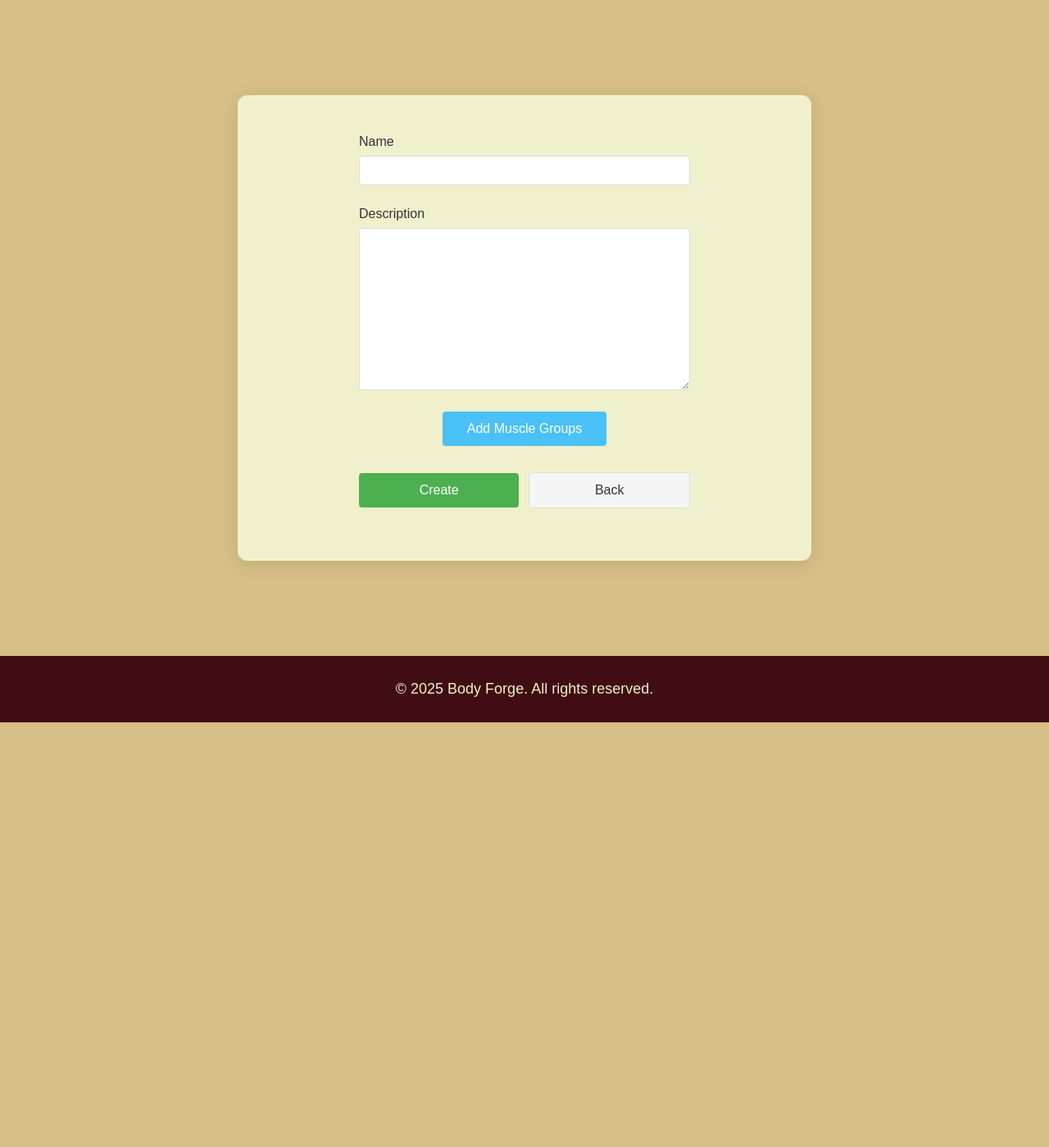
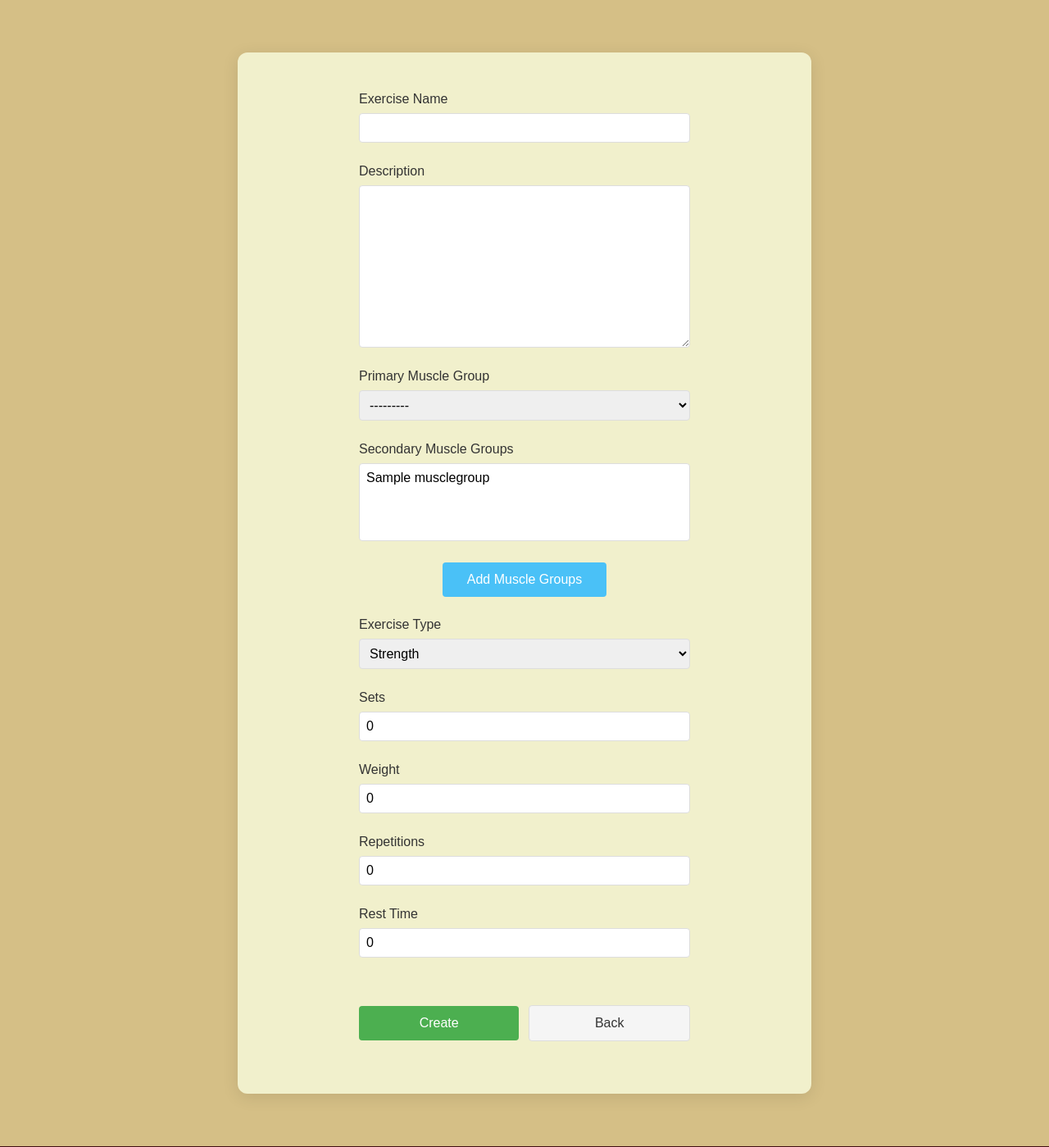
Before and after one commit to zlatin-r/body_forge, a Django app: page /exercises/create/ in a window 1280 px wide. Shown: the part 114-1513 px from the top of the page at 82% size. Before the commit the page ends 995 px from the top, so only its background shows below. Run offline with Django 5.2, Linux system fonts and the light colour scheme; a user stored in the database is signed in; tables that the repository leaves empty hold one stand-in row (values such as "Sample post"); grey boxes marked "Sample" are stand-in pictures.

Commit message:
changes added

```diff
--- a/static/css/exercises/exercise-create-page.css
+++ b/static/css/exercises/exercise-create-page.css
@@ -44,6 +44,7 @@
     width: 100%;
     max-width: 200px;
     align-self: center;
+    margin-bottom: 25px;
 }
 
 .new-muscle-group-btn:hover {
--- a/templates/exercises/exercise-create-page.html
+++ b/templates/exercises/exercise-create-page.html
@@ -9,15 +9,15 @@
             <form method="post" action="" class="exercise-create-form">
                 {% csrf_token %}
 
-                <!-- Custom Field: Name -->
+                <p class="error">{{ form.non_field_errors }}</p>
+
                 <div class="label-input">
-                    <label for="{{ form.name.id_for_label }}">Name</label>
+                    <label for="{{ form.name.id_for_label }}">Exercise Name</label>
                     {{ form.name }}
                     <p class="error">{{ form.name.errors }}</p>
                 </div>
                 <br>
 
-                <!-- Custom Field: Description (example) -->
                 <div class="label-input">
                     <label for="{{ form.description.id_for_label }}">Description</label>
                     {{ form.description }}
@@ -25,16 +25,57 @@
                 </div>
                 <br>
 
-                {#                {% for field in form %}#}
-                {#                    <p class="error">{{ field.errors }}</p>#}
-                {#                    <div class="label-input">#}
-                {#                        <label>{{ field.label }}</label>#}
-                {#                        {{ field }}#}
-                {#                    </div>#}
-                {#                    <br>#}
-                {#                {% endfor %}#}
+                <div class="label-input">
+                    <label for="{{ form.primary_muscle_group.id_for_label }}">Primary Muscle Group</label>
+                    {{ form.primary_muscle_group }}
+                    <p class="error">{{ form.primary_muscle_group.errors }}</p>
+                </div>
+                <br>
+
+                <div class="label-input">
+                    <label for="{{ form.secondary_muscle_groups.id_for_label }}">Secondary Muscle Groups</label>
+                    {{ form.secondary_muscle_groups }}
+                    <p class="error">{{ form.secondary_muscle_groups.errors }}</p>
+                </div>
+                <br>
 
                 <a href="{% url 'create-muscle-group' %}" class="new-muscle-group-btn">Add Muscle Groups</a>
+
+                <div class="label-input">
+                    <label for="{{ form.exercise_type.id_for_label }}">Exercise Type</label>
+                    {{ form.exercise_type }}
+                    <p class="error">{{ form.exercise_type.errors }}</p>
+                </div>
+                <br>
+
+                <div class="label-input">
+                    <label for="{{ form.sets.id_for_label }}">Sets</label>
+                    {{ form.sets }}
+                    <p class="error">{{ form.sets.errors }}</p>
+                </div>
+                <br>
+
+                <div class="label-input">
+                    <label for="{{ form.weight.id_for_label }}">Weight</label>
+                    {{ form.weight }}
+                    <p class="error">{{ form.weight.errors }}</p>
+                </div>
+                <br>
+
+                <div class="label-input">
+                    <label for="{{ form.repetitions.id_for_label }}">Repetitions</label>
+                    {{ form.repetitions }}
+                    <p class="error">{{ form.repetitions.errors }}</p>
+                </div>
+                <br>
+
+                <div class="label-input">
+                    <label for="{{ form.rest_time.id_for_label }}">Rest Time</label>
+                    {{ form.rest_time }}
+                    <p class="error">{{ form.rest_time.errors }}</p>
+                </div>
+                <br>
+
 
                 <div class="btn-box">
                     <button class="exercise-save-btn" type="submit">Create</button>
--- a/templates/muscle_groups/muscle-group-create-page.html
+++ b/templates/muscle_groups/muscle-group-create-page.html
@@ -17,10 +17,12 @@
                     </div>
                     <br>
                 {% endfor %}
+
                 <div class="btn-box">
                     <button class="muscle-group-save-btn" type="submit">Create</button>
                     <a href="javascript:history.back()" class="create-muscle-group-back-btn">Back</a>
                 </div>
+
             </form>
         </div>
     </div>
```
